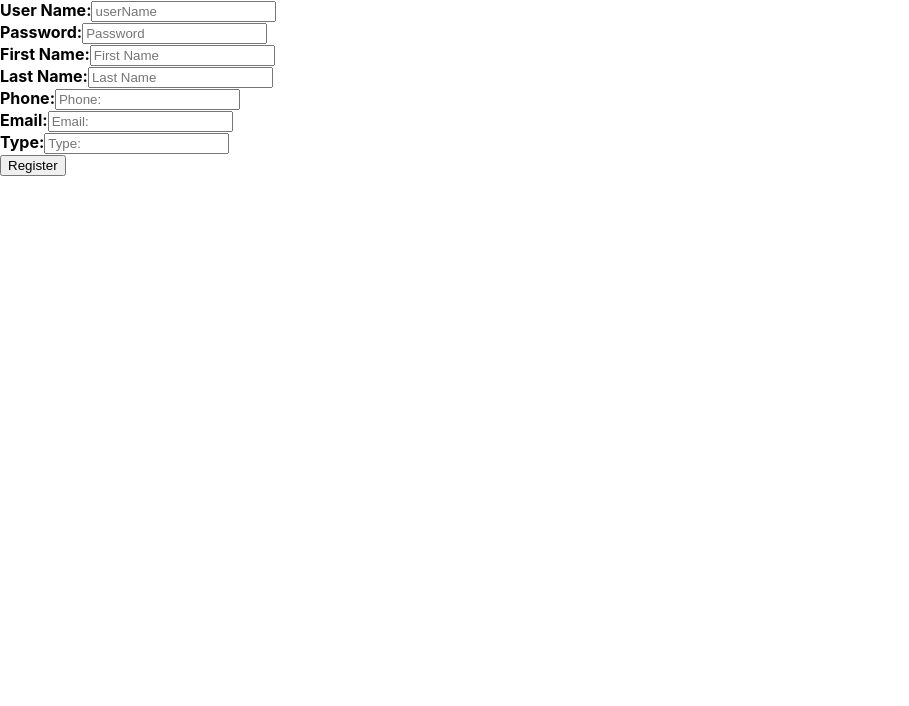
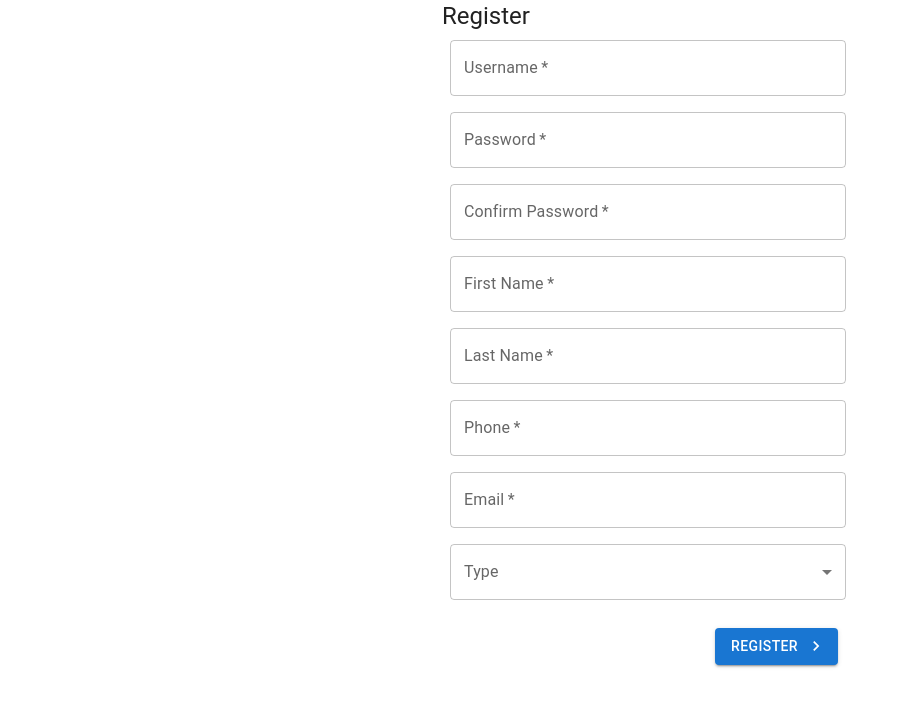
Before and after one commit to Stevencf28/Disease-Identifier, a React (Create React App) app in the folder client/: page /register in a window 1280 px wide. Shown: the top 706 px of the page, without its empty margins (0-909 px from the left). Built offline with nearby package versions, Linux system fonts and the light colour scheme.

Commit message:
Add Registration Page

```diff
--- a/client/src/components/Registration.js
+++ b/client/src/components/Registration.js
@@ -1,25 +1,37 @@
-import React, { Component } from 'react';
+import React, { useState, useContext } from 'react';
+import { useNavigate } from 'react-router-dom';
+import KeyboardArrowRight from '@mui/icons-material/KeyboardArrowRight'
+import {
+    Box,
+    Button,
+    Container,
+    FormControl,
+    InputLabel,
+    MenuItem,
+    Select,
+    TextField,
+    Typography
+} from '@mui/material';
 import { gql, useMutation} from '@apollo/client';
+import { UserContext } from '../shared/UserContext';
 
-const ADD_USER = gql`
-    mutation Register(
-        $userName: String!,
+const REGISTER = gql`
+    mutation Mutation(
+        $username: String!,
         $password: String!,
         $firstName: String!,
         $lastName: String!,
         $phone: String!,
         $email: String!,
-        $type: String!,
-    ) {
+        $type: String!) {
         register(
-    username: $userName,
+            username: $username,
             password: $password,
             firstName: $firstName,
             lastName: $lastName,
             phone: $phone,
-    email: $email,
-    type: $type,
-        ){
+            email: $email
+            type: $type) {
                 _id
                 username
                 firstName
@@ -32,99 +44,152 @@ const ADD_USER = gql`
 `;
 
 const Register = () => {
+    const [username, setUsername] = useState('');
+    const [password, setPassword] = useState('');
+    const [confirm, setConfirm] = useState('');
+    const [firstName, setFirstName] = useState('');
+    const [lastName, setLastName] = useState('');
+    const [phone, setPhone] = useState('');
+    const [email, setEmail] = useState('');
+    const [type, setType] = useState('');
+    const { login } = useContext(UserContext);
+    const navigate = useNavigate();
 
-    let userName, password, firstName, lastName, phone, email, type;
-    const [register,{ data, loading, error }] = useMutation(ADD_USER);
+    const [signIn, { data, error } ] = useMutation(REGISTER, {
+        onCompleted: (data) => {
+            console.log('data complete', data);
+            const details = data.register;
+            navigate('/');
+        },
+        onError: (error) => {
+            console.log('error', error);
+        }
+    });
 
-    if(error) return 'Submission error! ${error.message}';
-   if (loading) return 'Submitting...';
-   if(!loading && data) return    `Registration Successful` +data?.register?._id;
-   console.log(data);
+    const handleRegister = (e) => {
+        e.preventDefault();
+        console.log('creds', username, password)
+        signIn({ variables: {
+            username,
+            password,
+            firstName,
+            lastName,
+            phone,
+            email,
+            type
+        }});
+    }
+
     return (
-    <div>
-        <form
-            onSubmit={e => {
-                e.preventDefault();
-                register({ variables: { userName: userName.value, password: password.value, firstName: firstName.value,
-                    lastName: lastName.value, phone: phone.value, email: email.value, type:type.value,
-
-                  } });
-
-                  userName.value='';
-                  password.value = '';
-                  firstName.value='';
-                  lastName.value='';
-                  phone.value='';
-                email.value='';
-                type.value='';
-
-            }}
+        <Container maxWidth="xs">
+            <Typography variant="h5" color="textPrimary">
+                Register
+            </Typography>
+            <Box sx={{ display: 'flex', flexWrap: 'wrap' }}>
+            <form autoComplete="off" noValidate onSubmit={handleRegister}>
+                <FormControl sx={{ m: 1 }} fullWidth>
+                    <TextField
+                        value={username}
+                        onChange={(e) => setUsername(e.target.value)}
+                        label="Username"
+                        variant="outlined"
+                        color="primary"
+                        type="text"
+                        required
+                    />
+                </FormControl>
+                <FormControl sx={{ m: 1 }} fullWidth>
+                    <TextField
+                        value={password}
+                        onChange={(e) => setPassword(e.target.value)}
+                        label="Password"
+                        variant="outlined"
+                        color="primary"
+                        type="password"
+                        required
+                    />
+                </FormControl>
+                <FormControl sx={{ m: 1 }} fullWidth>
+                    <TextField
+                        value={confirm}
+                        onChange={(e) => setConfirm(e.target.value)}
+                        label="Confirm Password"
+                        variant="outlined"
+                        color="primary"
+                        type="password"
+                        required
+                    />
+                </FormControl>
+                <FormControl sx={{ m: 1 }} fullWidth>
+                    <TextField
+                        value={firstName}
+                        onChange={(e) => setFirstName(e.target.value)}
+                        label="First Name"
+                        variant="outlined"
+                        color="primary"
+                        type="text"
+                        required
+                    />
+                </FormControl>
+                <FormControl sx={{ m: 1 }} fullWidth>
+                    <TextField
+                        value={lastName}
+                        onChange={(e) => setLastName(e.target.value)}
+                        label="Last Name"
+                        variant="outlined"
+                        color="primary"
+                        type="text"
+                        required
+                    />
+                </FormControl>
+                <FormControl sx={{ m: 1 }} fullWidth>
+                    <TextField
+                        value={phone}
+                        onChange={(e) => setPhone(e.target.value)}
+                        label="Phone"
+                        variant="outlined"
+                        color="primary"
+                        type="text"
+                        required
+                    />
+                </FormControl>
+                <FormControl sx={{ m: 1 }} fullWidth>
+                    <TextField
+                        value={email}
+                        onChange={(e) => setEmail(e.target.value)}
+                        label="Email"
+                        variant="outlined"
+                        color="primary"
+                        type="text"
+                        required
+                    />
+                </FormControl>
+                <FormControl sx={{ m: 1 }} fullWidth>
+                <InputLabel>Type</InputLabel>
+                    <Select
+                        value={type}
+                        label="Type"
+                        required
+                        onChange={(e) => setType(e.target.value)}
                     >
-            <div class="outer_container">
-            <div class="container">
-                <label>
-                    <b>User Name:</b>
-                </label>
-                <input type="text" class="fields" name="userName" ref={node => { userName= node; }}
-                placeholder="userName" />
-            </div>
-
-            <div class="container">
-                <label>
-                    <b>Password:</b>
-                </label>
-                <input type="password" class="fields" name="password" ref={node => {password = node; }}
-                placeholder="Password" />
-            </div>
-
-            <div class="container">
-                <label>
-                    <b>First Name:</b>
-                </label>
-                <input type="text" class="fields" name="firstName" ref={node => {firstName = node; }}
-                placeholder="First Name" />
-            </div>
-
-            <div class="container">
-                <label>
-                    <b>Last Name:</b>
-                </label>
-                <input type="text" class="fields" name="lastName" ref={node => {lastName = node; }}
-                placeholder="Last Name" />
-            </div>
-
-
-            <div class="container">
-                <label>
-                    <b>Phone:</b>
-                </label>
-                <input type="text" class="fields" name="phone" ref={node => {phone = node; }}
-                placeholder="Phone:" />
-            </div>
-
-            <div class="container">
-                <label>
-                    <b>Email:</b>
-                </label>
-                <input type="text" class="fields" name="email" ref={node => {email = node; }}
-                placeholder="Email:" />
-            </div>
-            <div class="container">
-                <label>
-                    <b>Type:</b>
-                </label>
-                <input type="text" class="fields" name="type" ref={node => {type = node; }}
-                placeholder="Type:" />
-            </div>
-            <div class="container">
-                <button type="submit" class="fields"> Register</button>
-
-            </div>
+                        <MenuItem value={'Patient'}>Patient</MenuItem>
+                        <MenuItem value={'Nurse'}>Nurse</MenuItem>
+                    </Select>
+                </FormControl>
+                <br />
+                <br />
+                <div style={{display: 'flex', justifyContent:'flex-end', width:'100%'}}>
+                    <Button
+                        type="submit"
+                        color="primary"
+                        variant="contained"
+                        endIcon={<KeyboardArrowRight />}
+                    > Register </Button>
                 </div>
                 </form>
-    </div>
+            </Box>
+        </Container>
     );
-
 }
 
 export default Register
```
Lines whose indentation alone changed are shown as unchanged.
